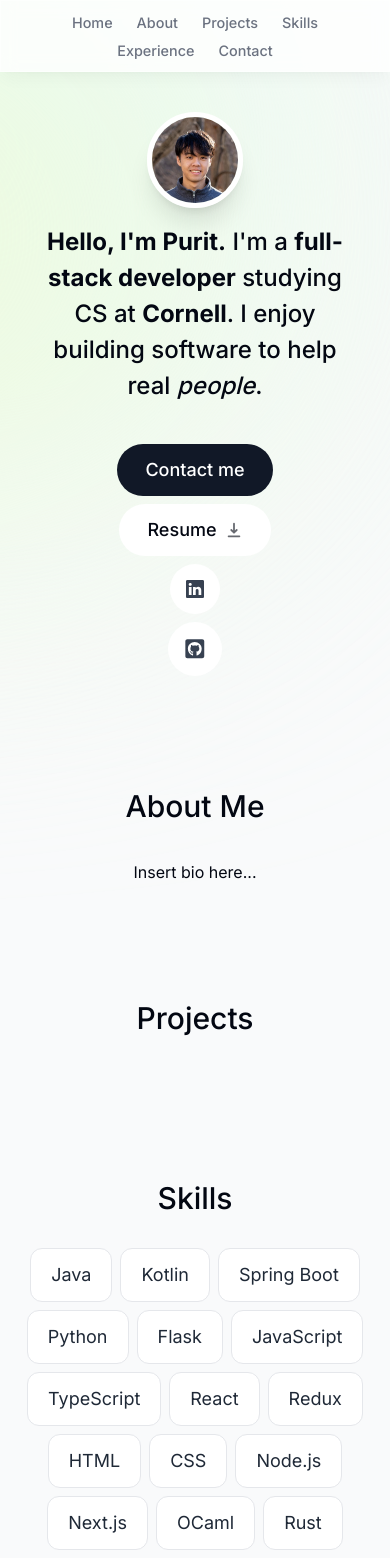
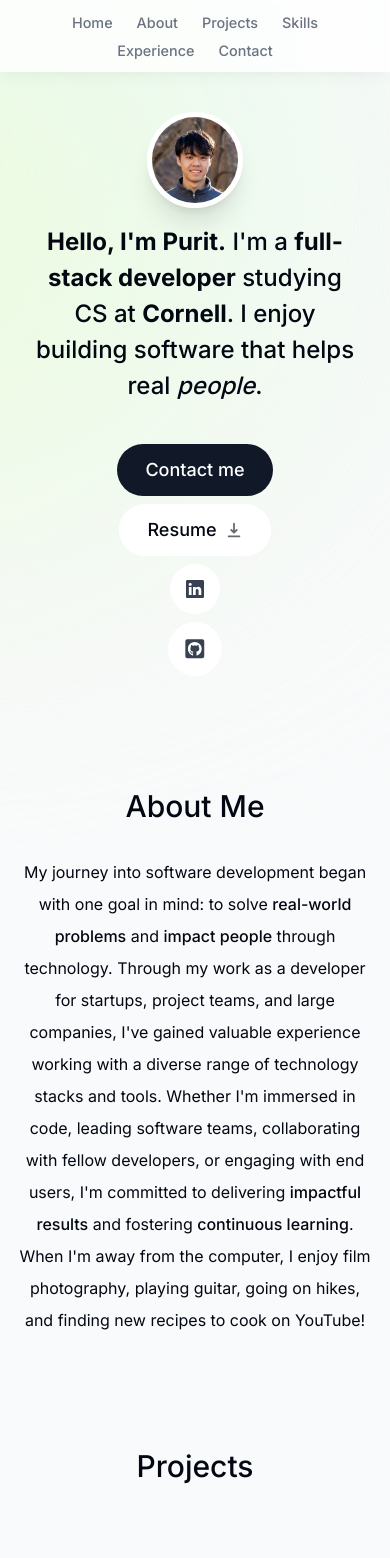
Before and after one commit to purit516/portfolio, a Next.js app: page / in a window 390 px wide. Shown: the top 1558 px of the page. Built offline with nearby package versions, Linux system fonts and the light colour scheme.

Commit message:
page routing + added bio

```diff
--- a/src/app/layout.tsx
+++ b/src/app/layout.tsx
@@ -14,7 +14,7 @@ export default function RootLayout({
   children: React.ReactNode;
 }) {
   return (
-    <html lang="en">
+    <html lang="en" className="!scroll-smooth">
       <body
         className={`${inter.className} bg-gray-50 text-gray-950 relative pt-28 sm:pt-36`}
       >
--- a/src/components/About.tsx
+++ b/src/components/About.tsx
@@ -6,13 +6,29 @@ import SectionHeader from "./SectionHeader";
 export default function About() {
   return (
     <motion.section
-      className="mb-28 max-w-[45rem] text-center leading-8 sm:mb-40 scroll-mt-28"
+      className="mb-28 max-w-[45rem] text-center leading-8 sm:mb-40 scroll-mt-28 "
       initial={{ opacity: 0, y: 100 }}
       animate={{ opacity: 1, y: 0 }}
       transition={{ delay: 0.175 }}
+      id="about"
     >
       <SectionHeader>About Me</SectionHeader>
-      <p>Insert bio here...</p>
+      <p>
+        My journey into software development began with one goal in mind: to
+        solve <span className="font-medium">real-world problems</span> and{" "}
+        <span className="font-medium">impact people</span> through technology.
+        Through my work as a developer for startups, project teams, and large
+        companies, I've gained valuable experience working with a diverse range
+        of technology stacks and tools. Whether I'm immersed in code, leading
+        software teams, collaborating with fellow developers, or engaging with
+        end users, I'm committed to delivering{" "}
+        <span className="font-medium">impactful results</span> and fostering{" "}
+        <span className="font-medium">continuous learning</span>.
+      </p>
+      <p>
+        When I'm away from the computer, I enjoy film photography, playing
+        guitar, going on hikes, and finding new recipes to cook on YouTube!
+      </p>
     </motion.section>
   );
 }
--- a/src/components/Experiences.tsx
+++ b/src/components/Experiences.tsx
@@ -10,7 +10,7 @@ import { experiencesData } from "@/lib/data";
 
 export default function Experiences() {
   return (
-    <section id="experiences" className="scroll-mt-28 mb-28 sm:mb-40">
+    <section id="experience" className="scroll-mt-28 mb-28 sm:mb-40">
       <SectionHeader>Experiences</SectionHeader>
       <VerticalTimeline lineColor="">
         {experiencesData.map((item, index) => (
--- a/src/components/Projects.tsx
+++ b/src/components/Projects.tsx
@@ -3,7 +3,7 @@ import SectionHeader from "./SectionHeader";
 
 export default function Projects() {
   return (
-    <section className="scroll-mt-28 mb-28">
+    <section className="scroll-mt-28 mb-28" id="projects">
       <SectionHeader>Projects</SectionHeader>
     </section>
   );
--- a/src/components/Skills.tsx
+++ b/src/components/Skills.tsx
@@ -8,11 +8,17 @@ import { motion } from "framer-motion";
 
 export default function Skills() {
   return (
-    <section className="mb-28 max-w-[53rem] scroll-mt-28 text-center sm:mb-40">
+    <section
+      className="mb-28 max-w-[53rem] scroll-mt-28 text-center sm:mb-40"
+      id="skills"
+    >
       <SectionHeader>Skills</SectionHeader>
       <ul className="flex flex-wrap justify-center gap-2 text-lg text-gray-800">
         {skillsData.map((skill, idx) => (
-          <motion.li key={idx} className="bg-white border rounded-xl px-5 py-3">
+          <motion.li
+            key={idx}
+            className="bg-white border rounded-xl px-5 py-3 focus:scale-105 hover:scale-105 active:scale-105 transition cursor-pointer"
+          >
             {skill}
           </motion.li>
         ))}
--- a/src/components/intro.tsx
+++ b/src/components/intro.tsx
@@ -10,7 +10,10 @@ import { FaGithubSquare } from "react-icons/fa";
 
 function Intro() {
   return (
-    <section className="mb-28 max-w-[50rem] text-center sm:mb-0 scroll-mt-[100rem]">
+    <section
+      id="home"
+      className="mb-28 max-w-[50rem] text-center sm:mb-0 scroll-mt-[100rem]"
+    >
       <div className="flex items-center justify-center">
         <div className="relative">
           <motion.div
@@ -37,8 +40,8 @@ function Intro() {
       >
         <span className="font-bold">Hello, I'm Purit.</span> I'm a{" "}
         <span className="font-bold">full-stack developer</span> studying CS at{" "}
-        <span className="font-bold">Cornell</span>. I enjoy building software to
-        help real <span className="italic">people</span>.
+        <span className="font-bold">Cornell</span>. I enjoy building software
+        that helps real <span className="italic">people</span>.
       </motion.h1>
 
       <motion.div
```
